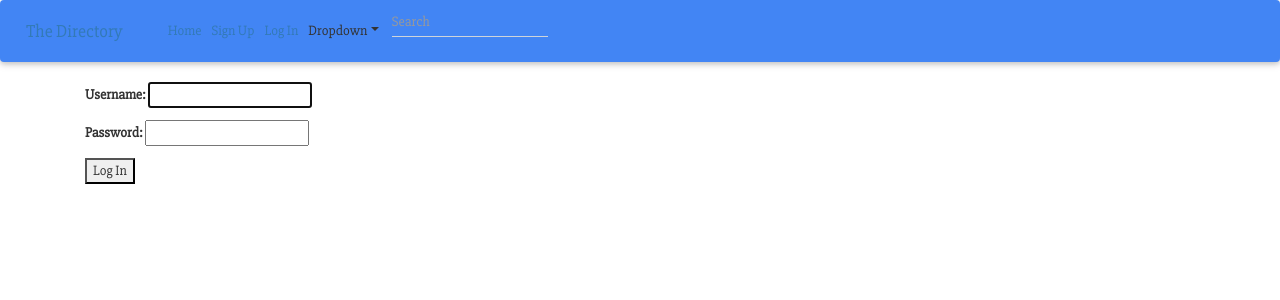
After one commit to Ashleyzawadi/thedirectory, a Django app: page /accounts/login/ in a window 1280 px wide. The commit adds this page. Shown: the top 300 px of the page. Run offline with Django 3.2, Linux system fonts and the light colour scheme; some libraries are stand-ins or nearby versions.

Commit message:
Add login for users

```diff
--- /dev/null
+++ b/thedirectory/accounts/templates/registration/login.html
@@ -0,0 +1,9 @@
+{% extends 'base.html'%}
+<h2>Log In</h2>
+{%block content%}
+<form method="POST">
+    {% csrf_token %}
+    {{form.as_p}}
+    <button type='submit'>Log In</button>
+</form>
+{% endblock%}
--- a/thedirectory/accounts/urls.py
+++ b/thedirectory/accounts/urls.py
@@ -1,8 +1,8 @@
-from django.urls import path
+from django.urls import path,include
 from . import views
 
 app_name = 'accounts'
 
 urlpatterns = [
-    path('signup/', views.signup, name = 'signup')
+    path('signup/', views.signup, name = 'signup'),
 ]
--- a/thedirectory/accounts/views.py
+++ b/thedirectory/accounts/views.py
@@ -7,7 +7,7 @@ def signup(request):
         form = UserCreationForm(request.POST)
         if  form.is_valid():
             form.save()
-            return redirect('agency:home')
+            return redirect('agency:index')
     else:
         form=UserCreationForm()
 
--- a/thedirectory/agency/templates/navbar.html
+++ b/thedirectory/agency/templates/navbar.html
@@ -1,8 +1,8 @@
 <!--Navbar-->
-<nav class="navbar navbar-expand-lg  primary">
+<nav class="navbar navbar-expand-lg  primary-color">
 
   <!-- Navbar brand -->
-  <a class="navbar-brand" href="#">The Directory</a>
+  <a class="navbar-brand" href="{% url 'agency:index' %}">The Directory</a>
 
   <!-- Collapse button -->
   <button class="navbar-toggler" type="button" data-toggle="collapse" data-target="#basicExampleNav"
@@ -21,10 +21,10 @@
         </a>
       </li>
       <li class="nav-item">
-        <a class="nav-link" href="#">Features</a>
+        <a class="nav-link" href="{% url 'accounts:signup'%}">Sign Up</a>
       </li>
       <li class="nav-item">
-        <a class="nav-link" href="#">Pricing</a>
+        <a class="nav-link" href="{% url 'login'%}">Log In</a>
       </li>
 
       <!-- Dropdown -->
--- a/thedirectory/agency/urls.py
+++ b/thedirectory/agency/urls.py
@@ -4,6 +4,6 @@ from . import views
 app_name = 'agency'
 
 urlpatterns = [
-    path('', views.home, name = 'home'),
+    path('', views.index, name = 'index'),
     path('<int:agency_id>/',views.agency_detail, name = 'agency_detail' ),
 ]
--- a/thedirectory/agency/views.py
+++ b/thedirectory/agency/views.py
@@ -3,7 +3,7 @@ from .models import Agency, Agent
 from django.http import HttpResponse,Http404
 
 # Create your views here.
-def home(request):
+def index(request):
     all_agencies = Agency.objects.all()
     context = {'all_agencies':all_agencies}
     return render(request, 'index.html', context)
--- a/thedirectory/static/styles.css
+++ b/thedirectory/static/styles.css
@@ -8,12 +8,12 @@ body{
     background-position: fixed;
     background-attachment: fixed; */
 }
-.nav-link {
+/* .nav-link {
     color: black;
 }
 nav.a{
     color: black;
-}
+} */
 
 
 /* +254 708 668 618 */
--- a/thedirectory/thedirectory/settings.py
+++ b/thedirectory/thedirectory/settings.py
@@ -124,6 +124,8 @@ USE_L10N = True
 
 USE_TZ = True
 
+LOGIN_REDIRECT_URL = 'agency:index'
+
 
 # Static files (CSS, JavaScript, Images)
 # https://docs.djangoproject.com/en/2.2/howto/static-files/
--- a/thedirectory/thedirectory/urls.py
+++ b/thedirectory/thedirectory/urls.py
@@ -24,6 +24,7 @@ from . import settings
 urlpatterns = [
     path('agency/', include('agency.urls')),
     path('accounts/', include('accounts.urls')),
+    path('accounts/', include('django.contrib.auth.urls')),
     path('admin/', admin.site.urls),
 ]
 if settings.DEBUG:
```
Also changed, not shown: 1 other file.
